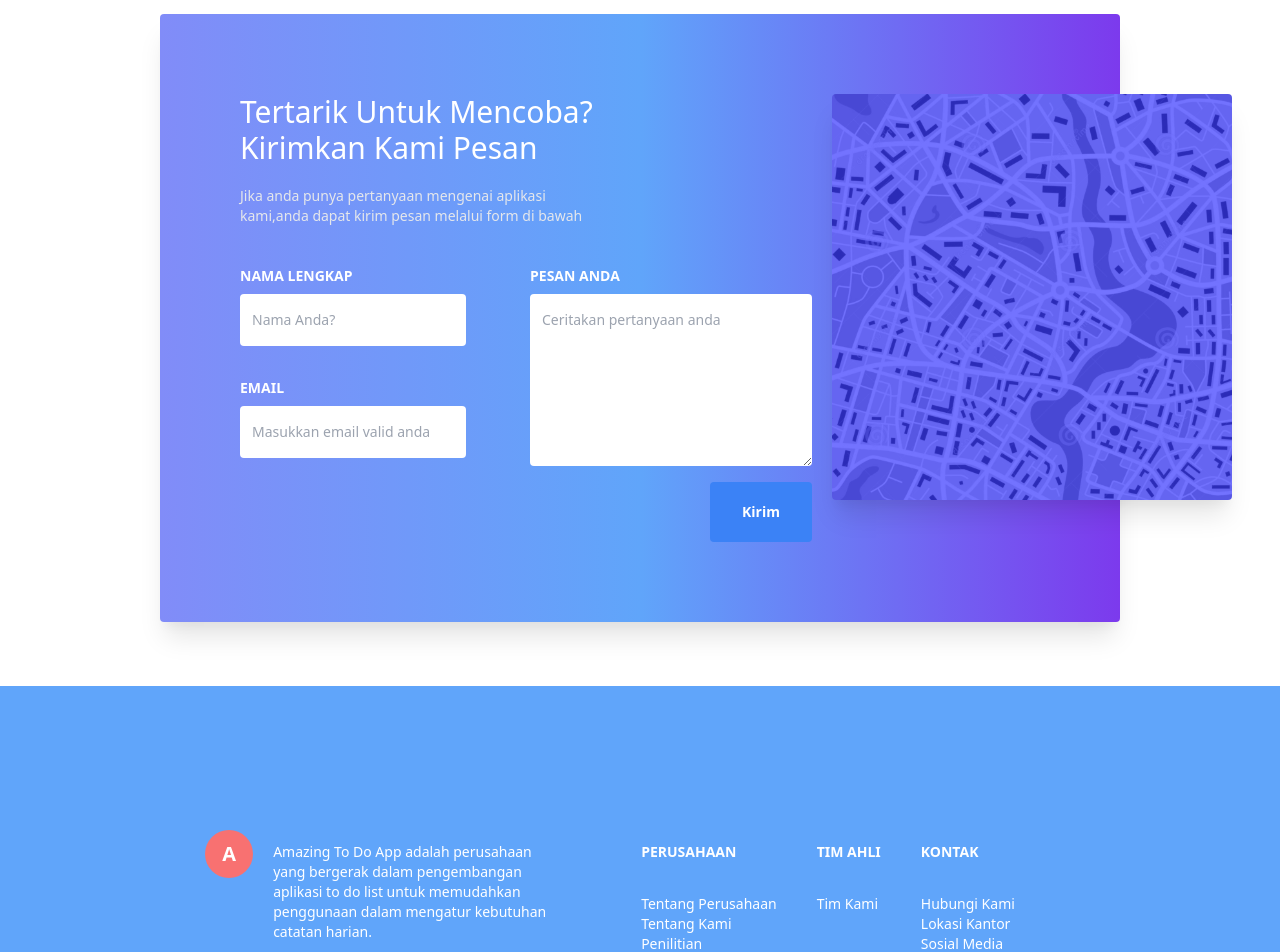
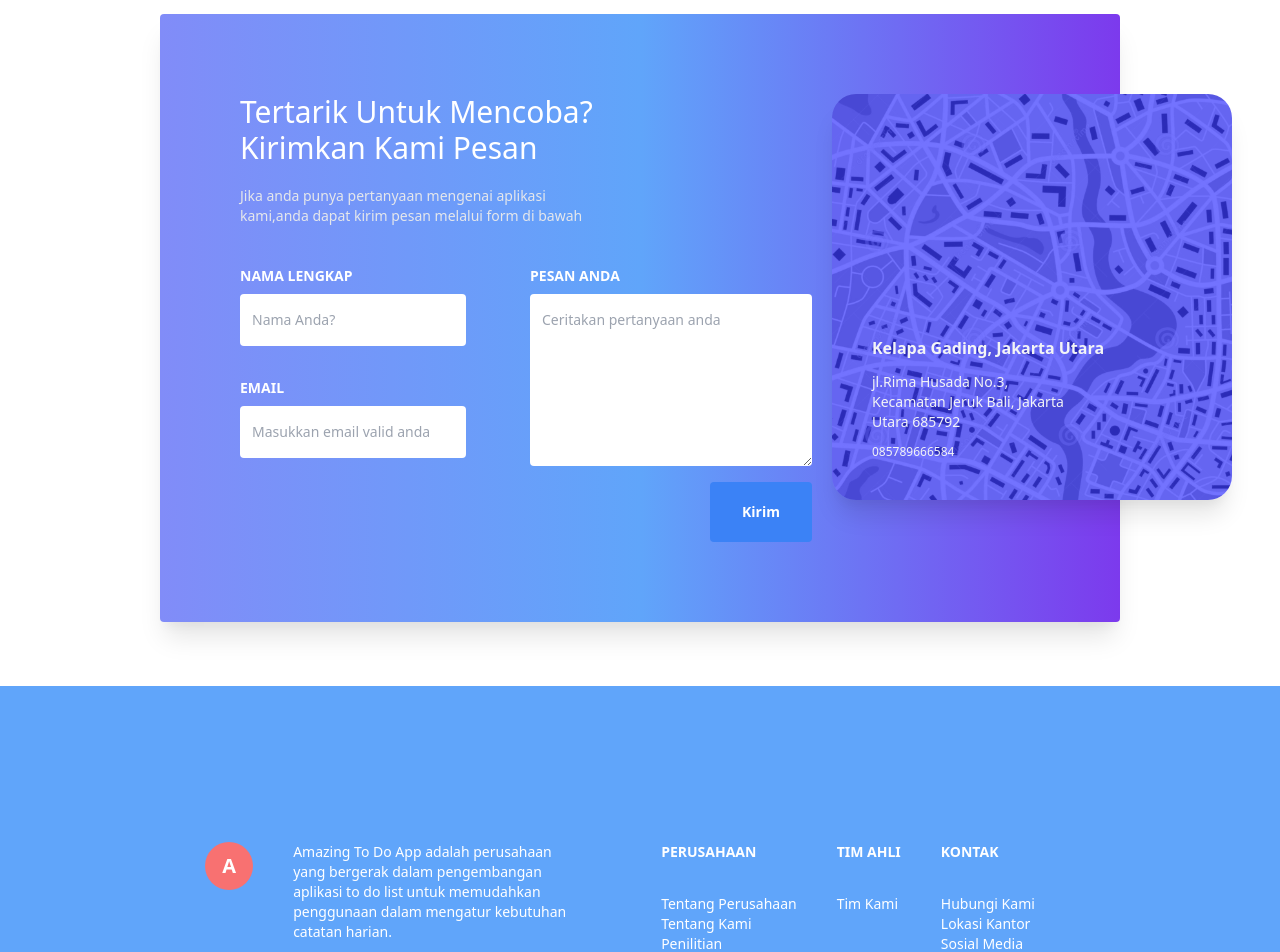
Before and after one commit to uyyoq/Dzikir-pagi-dan-petang, a Next.js app: page / in a window 1280 px wide. Shown: the part 3380-4332 px from the top of the page. Built offline with nearby package versions, Linux system fonts and the light colour scheme.

Commit message:
add maps

```diff
--- a/Components/Footer/footer.js
+++ b/Components/Footer/footer.js
@@ -3,7 +3,7 @@ const Footer = (props) => {
     <div className="w-full bg-blue-400 pt-14 text-white">
       <div className="flex my-20 justify-center text-sm">
         <div className="flex">
-          <div className="flex my-2">
+          <div className="flex my-5 mx-5">
             <div className="text-white rounded-full bg-red-400 w-12 h-12 p-3 flex justify-center items-center font-bold text-xl">
               A
               </div>
--- a/Components/Kontak/kontak.js
+++ b/Components/Kontak/kontak.js
@@ -117,11 +117,13 @@ const Kontak = () => {
           </div>
         </div>
 
-        <div className="flex bg-maps rounded shadow-xl float-right w-5/12 h-4/6 left-96 ml-72 z-10 absolute">
-          <div>
-            <p></p>
-            <p></p>
-            <p></p>
+        <div className="flex bg-maps rounded-3xl shadow-xl float-right w-5/12 h-4/6 left-96 ml-72 z-10 absolute">
+          <div className="text-gray-100 justify-end m-10 flex flex-col">
+            <p className="font-bold">Kelapa Gading, Jakarta Utara</p>
+            <p className="w-8/12 my-3 text-sm">jl.Rima Husada No.3, Kecamatan
+              Jeruk Bali, Jakarta Utara 685792
+            </p>
+            <p className="text-xs">085789666584</p>
           </div>
         </div>
       </div>
```
